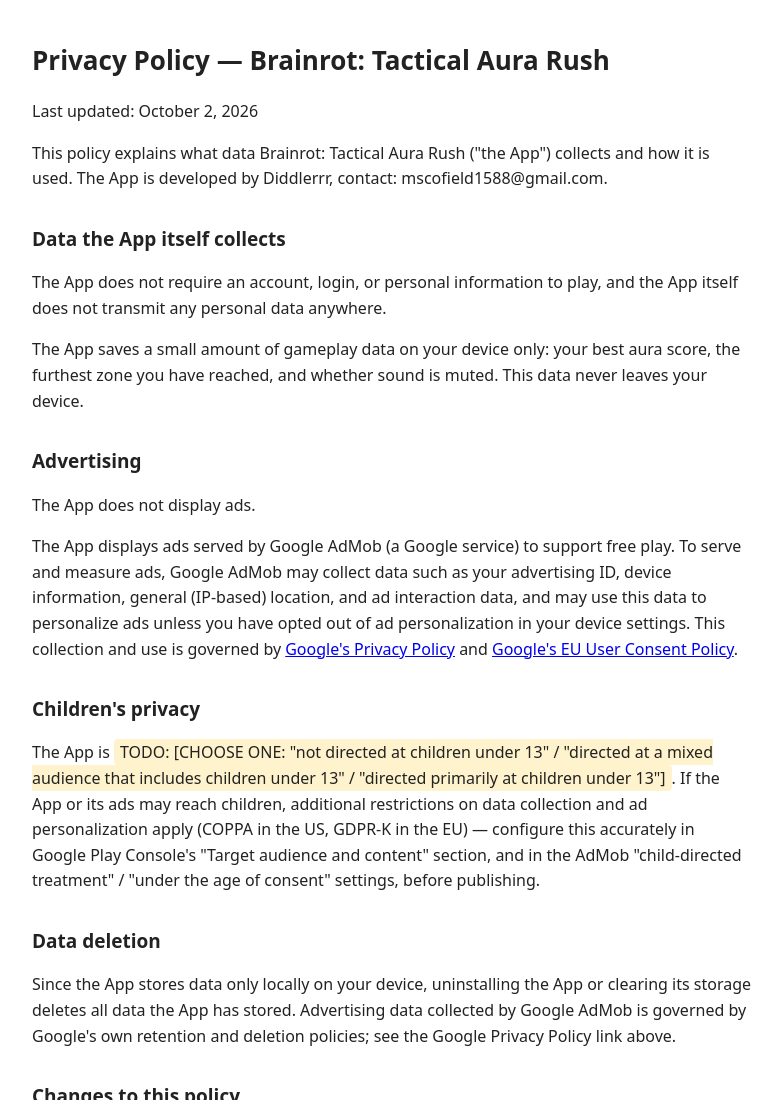
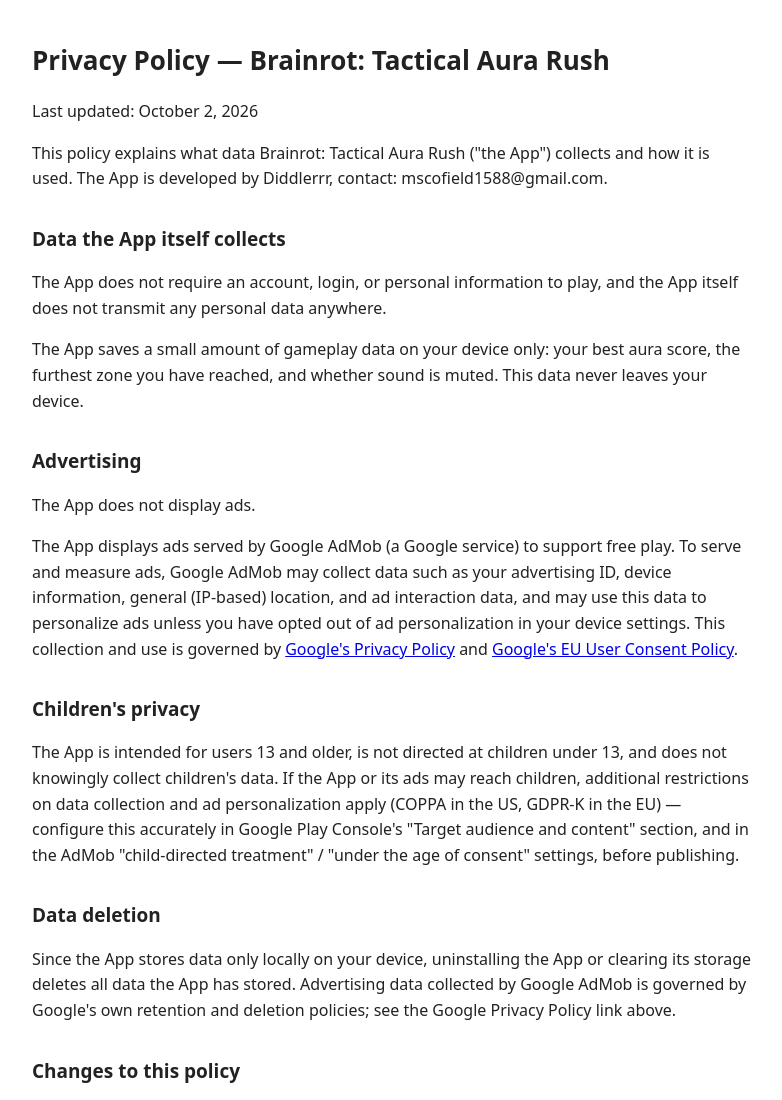
Before and after one commit to workinmanstrokes/aether-surge-app, a website: page privacy-policy.html in a window 1280 px wide. Shown: the top 1100 px of the page, without its empty margins (248-1030 px from the left). Drawn offline with Linux system fonts and the light colour scheme.

Commit message:
Clarify audience age and child data practices

```diff
--- a/privacy-policy.html
+++ b/privacy-policy.html
@@ -8,7 +8,6 @@
 body{font-family:system-ui,sans-serif;max-width:720px;margin:40px auto;padding:0 20px;line-height:1.6;color:#222}
 h1{font-size:26px}h2{font-size:19px;margin-top:32px}
 code{background:#f2f2f2;padding:2px 5px;border-radius:4px}
-.placeholder{background:#fff3cd;padding:2px 6px;border-radius:4px}
 </style>
 </head>
 <body>
@@ -34,7 +33,7 @@
 <a href="https://www.google.com/about/company/user-consent-policy/" target="_blank" rel="noopener">Google's EU User Consent Policy</a>.</p>
 
 <h2>Children's privacy</h2>
-<p>The App is <span class="placeholder">TODO: [CHOOSE ONE: "not directed at children under 13" / "directed at a mixed audience that includes children under 13" / "directed primarily at children under 13"]</span>.
+<p>The App is intended for users 13 and older, is not directed at children under 13, and does not knowingly collect children's data.
 If the App or its ads may reach children, additional restrictions on data collection and ad personalization apply
 (COPPA in the US, GDPR-K in the EU) — configure this accurately in Google Play Console's "Target audience and content" section,
 and in the AdMob "child-directed treatment" / "under the age of consent" settings, before publishing.</p>
```
